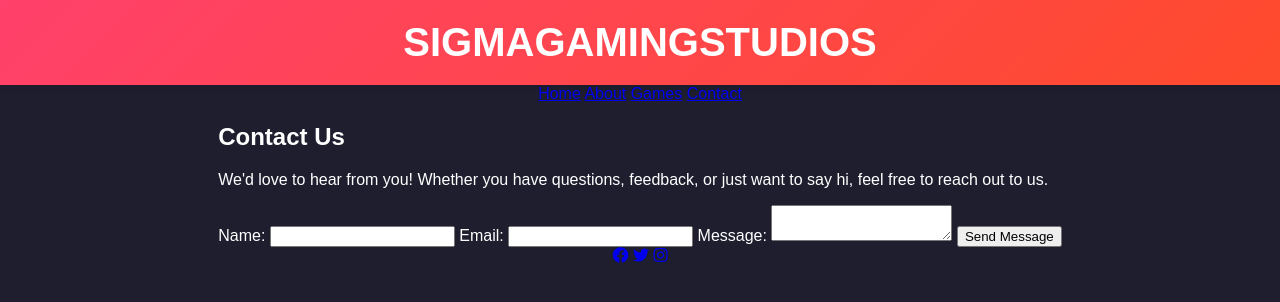
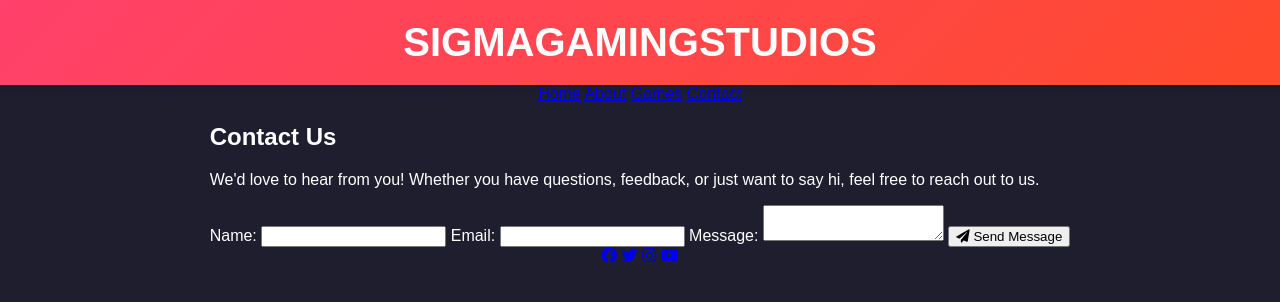
Before and after one commit to sigmagamingstudios/Sigmatest, a plain HTML site: page contact.html in a window 1280 px wide. Drawn offline with Linux system fonts and the light colour scheme.

Commit message:
Update contact.html

```diff
--- a/contact.html
+++ b/contact.html
@@ -27,11 +27,14 @@
             <input type="email" id="email" name="email" required>
             <label for="message">Message:</label>
             <textarea id="message" name="message" required></textarea>
-            <button type="submit" class="btn">Send Message</button>
+            <button type="submit" class="btn"><i class="fas fa-paper-plane"></i> Send Message</button>
         </form>
     </div>
     <div class="social">
         <a href="#"><i class="fab fa-facebook"></i></a>
         <a href="#"><i class="fab fa-twitter"></i></a>
         <a href="#"><i class="fab fa-instagram"></i></a>
-        <a href="#"><i class
+        <a href="#"><i class="fab fa-youtube"></i></a>
+    </div>
+</body>
+</html>
```
